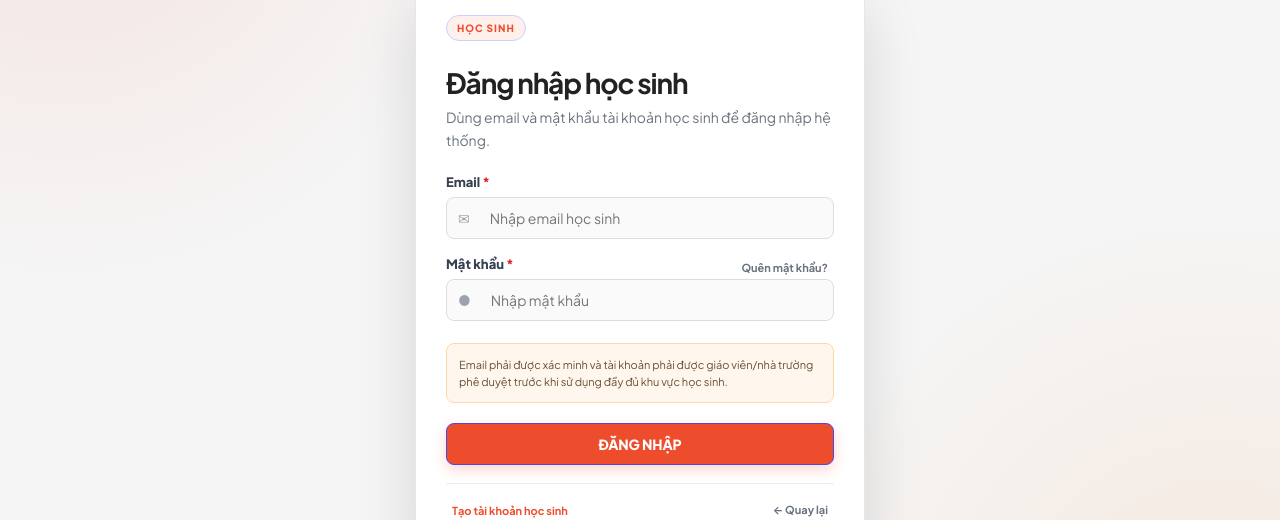
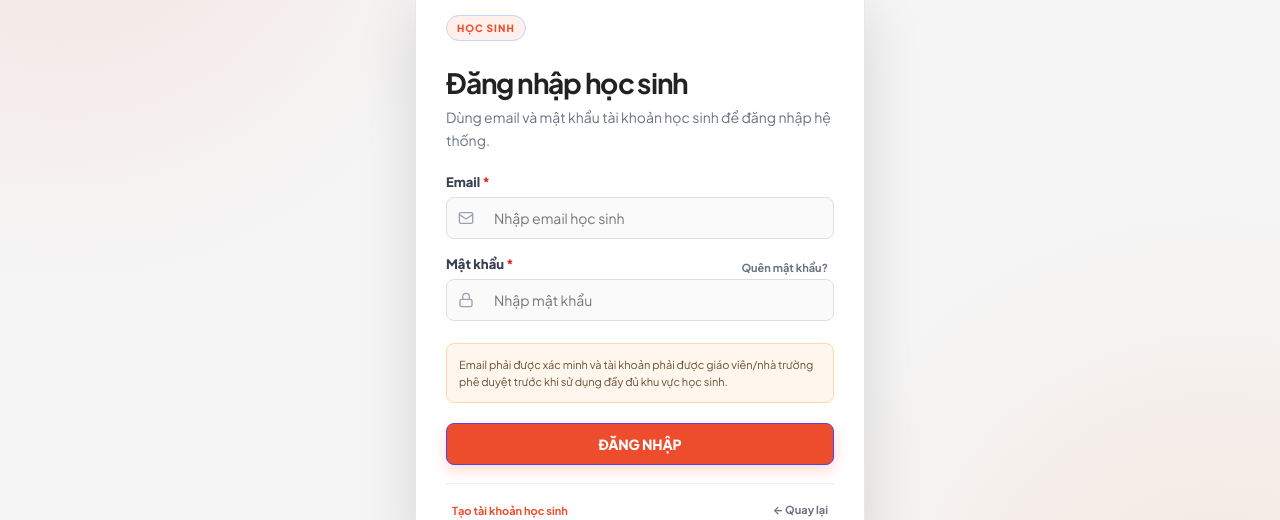
Before and after one commit to nguyennhu19022008-ux/edu-share-plus, a React (Vite) app: page / in a window 1280 px wide. Both pictures are taken after a click on the button "Sách giáo khoa". Shown: the part 153-673 px from the top of the page. Built offline with nearby package versions, Linux system fonts and the light colour scheme; no server answers.

Commit message:
feat(auth): implement custom cinematic choreography for student and teacher login pages

```diff
--- a/src/pages/auth/StudentLoginPage.tsx
+++ b/src/pages/auth/StudentLoginPage.tsx
@@ -189,17 +189,50 @@ export default function StudentLoginPage() {
 
       <main className="auth-market-wrap">
         <section className="auth-market-card">
+          <div className="auth-beam-wrap" aria-hidden="true">
+            <svg className="auth-beam-svg" viewBox="0 0 100 100" preserveAspectRatio="none">
+              <rect className="auth-beam-runner" x="1" y="1" width="98" height="98" rx="4" pathLength="100" />
+            </svg>
+          </div>
+
           <div className="auth-kicker student">Học sinh</div>
-          <h1>Đăng nhập học sinh</h1>
+
+          <h1 className="auth-bouncy-heading" aria-label="Đăng nhập học sinh">
+            {Array.from('Đăng nhập học sinh').map((char, index) => (
+              <span
+                key={index}
+                className="auth-bouncy-letter"
+                style={{ animationDelay: `${420 + index * 36}ms` }}
+                aria-hidden="true"
+              >
+                {char === ' ' ? '\u00A0' : char}
+              </span>
+            ))}
+          </h1>
+
           <p className="auth-desc">
             Dùng email và mật khẩu tài khoản học sinh để đăng nhập hệ thống.
           </p>
 
           <form className="ecom-form" onSubmit={submit}>
-            <div className="field">
+            <div className="field auth-stagger-item auth-stagger-1 auth-from-left">
               <label className="req">Email</label>
               <div className="input-icon">
-                <span>✉</span>
+                <svg
+                  className="auth-input-svg"
+                  width="16"
+                  height="16"
+                  viewBox="0 0 24 24"
+                  fill="none"
+                  stroke="currentColor"
+                  strokeWidth="2"
+                  strokeLinecap="round"
+                  strokeLinejoin="round"
+                  aria-hidden="true"
+                >
+                  <rect width="20" height="16" x="2" y="4" rx="2" />
+                  <path d="m22 7-8.97 5.7a1.94 1.94 0 0 1-2.06 0L2 7" />
+                </svg>
                 <input
                   name="email"
                   type="email"
@@ -211,7 +244,7 @@ export default function StudentLoginPage() {
               </div>
             </div>
 
-            <div className="field">
+            <div className="field auth-stagger-item auth-stagger-2 auth-from-right">
               <div className="label-row">
                 <label className="req">Mật khẩu</label>
                 <button
@@ -225,7 +258,21 @@ export default function StudentLoginPage() {
                 </button>
               </div>
               <div className="input-icon">
-                <span>●</span>
+                <svg
+                  className="auth-input-svg"
+                  width="16"
+                  height="16"
+                  viewBox="0 0 24 24"
+                  fill="none"
+                  stroke="currentColor"
+                  strokeWidth="2"
+                  strokeLinecap="round"
+                  strokeLinejoin="round"
+                  aria-hidden="true"
+                >
+                  <rect width="18" height="11" x="3" y="11" rx="2" ry="2" />
+                  <path d="M7 11V7a5 5 0 0 1 10 0v4" />
+                </svg>
                 <input
                   name="password"
                   type="password"
@@ -237,13 +284,13 @@ export default function StudentLoginPage() {
               </div>
             </div>
 
-            <div className="auth-info">
+            <div className="auth-info auth-stagger-item auth-stagger-3 auth-from-left">
               Email phải được xác minh và tài khoản phải được giáo viên/nhà
               trường phê duyệt trước khi sử dụng đầy đủ khu vực học sinh.
             </div>
 
             <button
-              className="btn primary full"
+              className="btn primary full auth-stagger-item auth-stagger-4 auth-from-right"
               type="submit"
               disabled={submitting || hasExistingSession}
             >
--- a/src/styles/legacy-ecommerce.css
+++ b/src/styles/legacy-ecommerce.css
@@ -227,107 +227,151 @@ input,select,textarea{border:1px solid #ddd;border-radius:8px;padding:11px 12px;
    4. Interior colors & form elements fade in vividly
    ========================================================= */
 
-@keyframes authWingsLeft {
+/* =========================================================
+   Cinematic Custom Entrance Choreography for Auth Portals
+   1. Card container zooms in from outside screen (scale 2.2 -> 1),
+      becoming progressively sharper, whiter, and defined.
+   2. Glowing beam runs around the 4 rounded borders.
+   3. Card does a subtle tilt pulse (scale 1.03, tilt 1.3deg)
+      and settles to normal.
+   4. Title letters bounce in one-by-one with playful physics.
+   5. Description note zooms in directly below the title.
+   6. 4 Cards/Blocks (Email, Password, Notice, Login Button)
+      converge alternately from left & right towards the center
+      with a pop-zoom effect, staggered from top to bottom.
+   ========================================================= */
+
+@keyframes authMasterCardSequence {
   0% {
     opacity: 0;
-    transform: translateX(-100vw) scaleY(0.7);
-  }
-  65% {
-    opacity: 0.85;
-    transform: translateX(0) scaleY(1.06);
-  }
-  100% {
-    opacity: 0;
-    transform: translateX(0) scaleY(1);
-  }
-}
-
-@keyframes authWingsRight {
-  0% {
-    opacity: 0;
-    transform: translateX(100vw) scaleY(0.7);
-  }
-  65% {
-    opacity: 0.85;
-    transform: translateX(0) scaleY(1.06);
-  }
-  100% {
-    opacity: 0;
-    transform: translateX(0) scaleY(1);
-  }
-}
-
-@keyframes authCardCinematicPop {
-  0% {
-    opacity: 0;
-    transform: scale(0.08);
+    transform: scale(2.2);
     background: rgba(255, 255, 255, 0.05);
+    border-color: rgba(229, 231, 235, 0.05);
     box-shadow: 0 0 0 rgba(0, 0, 0, 0);
   }
-  28% {
-    opacity: 0.4;
-    transform: scale(0.18);
+  24% {
+    opacity: 0.85;
+    transform: scale(1.08);
+    background: rgba(255, 255, 255, 0.85);
   }
-  54% {
-    opacity: 0.95;
-    transform: scale(1.06);
-    background: rgba(255, 255, 255, 0.88);
-  }
-  70% {
-    opacity: 1;
-    transform: scale(0.98);
-  }
-  100% {
+  35% {
     opacity: 1;
     transform: scale(1);
     background: #ffffff;
+    border-color: #e5e7eb;
+    box-shadow: 0 24px 60px rgba(0, 0, 0, 0.13);
+  }
+  /* Wait while beam runs around border (35% -> 76%) */
+  76% {
+    transform: scale(1) rotate(0deg);
+  }
+  /* Tilt pulse & pop */
+  85% {
+    transform: scale(1.032) rotate(1.3deg);
+  }
+  93% {
+    transform: scale(0.992) rotate(-0.4deg);
+  }
+  100% {
+    transform: scale(1) rotate(0deg);
+    background: #ffffff;
+    border-color: #e5e7eb;
     box-shadow: 0 24px 60px rgba(0, 0, 0, 0.13);
   }
 }
 
-@keyframes authShrinkingRing {
-  0%, 42% {
+@keyframes authBeamRun {
+  0% {
+    stroke-dashoffset: 100;
     opacity: 0;
-    transform: scale(3.4);
-    border-width: 6px;
   }
-  48% {
-    opacity: 0.95;
-    transform: scale(2.8);
-    border-width: 5px;
+  15% {
+    opacity: 1;
   }
-  78% {
+  85% {
     opacity: 1;
-    transform: scale(1.02);
-    border-width: 3.5px;
-  }
-  88% {
-    opacity: 0.85;
-    transform: scale(1);
-    border-width: 2px;
   }
   100% {
+    stroke-dashoffset: 0;
     opacity: 0;
-    transform: scale(1);
-    border-width: 1px;
   }
 }
 
-@keyframes authContentReveal {
-  0%, 52% {
+@keyframes authLetterJump {
+  0% {
     opacity: 0;
-    filter: blur(8px) grayscale(1);
-    transform: translateY(16px);
+    transform: translateY(22px) scale(0.45);
   }
-  74% {
-    opacity: 0.7;
-    filter: blur(2px) grayscale(0.4);
-    transform: translateY(4px);
+  45% {
+    opacity: 1;
+    transform: translateY(-11px) scale(1.22);
+  }
+  75% {
+    transform: translateY(3px) scale(0.96);
   }
   100% {
     opacity: 1;
-    filter: blur(0) grayscale(0);
-    transform: translateY(0);
+    transform: translateY(0) scale(1);
+  }
+}
+
+@keyframes authDescZoomPop {
+  0% {
+    opacity: 0;
+    transform: scale(0.45) translateY(-8px);
+  }
+  70% {
+    opacity: 1;
+    transform: scale(1.04) translateY(0);
+  }
+  100% {
+    opacity: 1;
+    transform: scale(1) translateY(0);
+  }
+}
+
+@keyframes authPopFromLeft {
+  0% {
+    opacity: 0;
+    transform: translateX(-55px) scale(0.65);
+  }
+  65% {
+    opacity: 0.96;
+    transform: translateX(6px) scale(1.04);
+  }
+  100% {
+    opacity: 1;
+    transform: translateX(0) scale(1);
+  }
+}
+
+@keyframes authPopFromRight {
+  0% {
+    opacity: 0;
+    transform: translateX(55px) scale(0.65);
+  }
+  65% {
+    opacity: 0.96;
+    transform: translateX(-6px) scale(1.04);
+  }
+  100% {
+    opacity: 1;
+    transform: translateX(0) scale(1);
+  }
+}
+
+@keyframes authKickerPop {
+  0% {
+    opacity: 0;
+    transform: scale(0.3) translateY(-10px);
+  }
+  65% {
+    opacity: 1;
+    transform: scale(1.15) translateY(0);
+  }
+  100% {
+    opacity: 1;
+    transform: scale(1) translateY(0);
   }
 }
 
@@ -355,32 +399,6 @@ input,select,textarea{border:1px solid #ddd;border-radius:8px;padding:11px 12px;
   overflow:hidden;
 }
 
-/* 2 Wings converging from left and right */
-.auth-market-wrap::before,
-.auth-market-wrap::after {
-  content:'';
-  position:absolute;
-  top:50%;
-  width:50vw;
-  height:440px;
-  margin-top:-220px;
-  pointer-events:none;
-  z-index:1;
-  border-radius:24px;
-}
-
-.auth-market-wrap::before {
-  left:0;
-  background:linear-gradient(90deg, transparent, rgba(238,77,45,.14), rgba(249,115,22,.26));
-  animation:authWingsLeft 600ms cubic-bezier(0.16,1,0.3,1) both;
-}
-
-.auth-market-wrap::after {
-  right:0;
-  background:linear-gradient(-90deg, transparent, rgba(238,77,45,.14), rgba(249,115,22,.26));
-  animation:authWingsRight 600ms cubic-bezier(0.16,1,0.3,1) both;
-}
-
 .auth-market-card{
   width:min(450px,100%);
   padding:30px;
@@ -390,40 +408,109 @@ input,select,textarea{border:1px solid #ddd;border-radius:8px;padding:11px 12px;
   box-shadow:0 24px 60px rgba(0,0,0,.13);
   position:relative;
   z-index:2;
-  animation:authCardCinematicPop 1.4s cubic-bezier(0.16,1,0.3,1) both;
+  animation:authMasterCardSequence 2.4s cubic-bezier(0.16,1,0.3,1) both;
 }
 
-/* Shrinking outer ring locking onto card */
-.auth-market-card::before {
-  content:'';
-  position:absolute;
-  inset:-3px;
-  border-radius:18px;
-  border:3px solid #ee4d2d;
-  box-shadow:0 0 35px rgba(238,77,45,.5), inset 0 0 20px rgba(238,77,45,.2);
-  pointer-events:none;
-  z-index:10;
-  animation:authShrinkingRing 1.5s cubic-bezier(0.16,1,0.3,1) both;
+/* Border Runner Beam Overlay */
+.auth-beam-wrap {
+  position: absolute;
+  inset: -1px;
+  border-radius: 16px;
+  pointer-events: none;
+  overflow: hidden;
+  z-index: 10;
 }
 
-/* Teacher blue variant of shrinking ring */
-.auth-market-card:has(.auth-kicker.teacher)::before {
-  border-color:#2563eb;
-  box-shadow:0 0 35px rgba(37,99,235,.5), inset 0 0 20px rgba(37,99,235,.2);
+.auth-beam-svg {
+  width: 100%;
+  height: 100%;
+  display: block;
+}
+
+.auth-beam-runner {
+  fill: none;
+  stroke: #ee4d2d;
+  stroke-width: 3.5;
+  stroke-linecap: round;
+  stroke-dasharray: 22 78;
+  filter: drop-shadow(0 0 6px rgba(238, 77, 45, 0.8)) drop-shadow(0 0 12px rgba(238, 77, 45, 0.5));
+  animation: authBeamRun 1.1s cubic-bezier(0.4, 0, 0.2, 1) 750ms both;
+}
+
+.auth-market-card:has(.auth-kicker.teacher) .auth-beam-runner {
+  stroke: #2563eb;
+  filter: drop-shadow(0 0 6px rgba(37, 99, 235, 0.8)) drop-shadow(0 0 12px rgba(37, 99, 235, 0.5));
 }
 
 .auth-wide-card{width:min(650px,100%)}
 
-/* Interior content reveals gradually */
-.auth-market-card > * {
-  animation:authContentReveal 1.6s cubic-bezier(0.16,1,0.3,1) both;
+/* Bouncy Jumping Title Letters */
+.auth-bouncy-heading {
+  display: flex;
+  flex-wrap: wrap;
+  align-items: center;
+  font-size: 28px;
+  letter-spacing: -0.04em;
+  margin: 10px 0 6px;
 }
 
-.auth-market-card h1{font-size:28px;letter-spacing:-.04em;margin:10px 0 6px}
-.auth-desc{color:#6b7280;line-height:1.65;margin:0 0 22px}
-.auth-kicker{display:inline-flex;padding:6px 10px;border-radius:999px;font-size:10px;font-weight:900;letter-spacing:.1em;text-transform:uppercase}
+.auth-bouncy-letter {
+  display: inline-block;
+  animation: authLetterJump 550ms cubic-bezier(0.34, 1.56, 0.64, 1) both;
+  transform-origin: bottom center;
+}
+
+/* Description Note Zoom-in */
+.auth-desc {
+  color: #6b7280;
+  line-height: 1.65;
+  margin: 0 0 22px;
+  animation: authDescZoomPop 650ms cubic-bezier(0.16, 1, 0.3, 1) 680ms both;
+  transform-origin: top center;
+}
+
+/* 4 Form Elements Staggered Alternating Pop-in */
+.auth-stagger-item {
+  will-change: transform, opacity;
+}
+
+.auth-from-left {
+  animation: authPopFromLeft 700ms cubic-bezier(0.2, 0.9, 0.3, 1.2) both;
+}
+
+.auth-from-right {
+  animation: authPopFromRight 700ms cubic-bezier(0.2, 0.9, 0.3, 1.2) both;
+}
+
+.auth-stagger-1 {
+  animation-delay: 750ms;
+}
+
+.auth-stagger-2 {
+  animation-delay: 950ms;
+}
+
+.auth-stagger-3 {
+  animation-delay: 1150ms;
+}
+
+.auth-stagger-4 {
+  animation-delay: 1350ms;
+}
+
+.auth-kicker{
+  display:inline-flex;
+  padding:6px 10px;
+  border-radius:999px;
+  font-size:10px;
+  font-weight:900;
+  letter-spacing:.1em;
+  text-transform:uppercase;
+  animation: authKickerPop 500ms cubic-bezier(0.34, 1.56, 0.64, 1) 320ms both;
+}
 .auth-kicker.student{background:#fff0eb;color:#ee4d2d}
 .auth-kicker.teacher{background:#eff6ff;color:#1d4ed8;border:1px solid #bfdbfe}
+.auth-input-svg{color:#9ca3af;flex-shrink:0;margin-right:8px}
 .ecom-form{display:grid;gap:2px}
 .input-icon{
   display:flex;
```
Also changed, not shown: src/pages/auth/TeacherLoginPage.tsx (+52 -7 lines).
